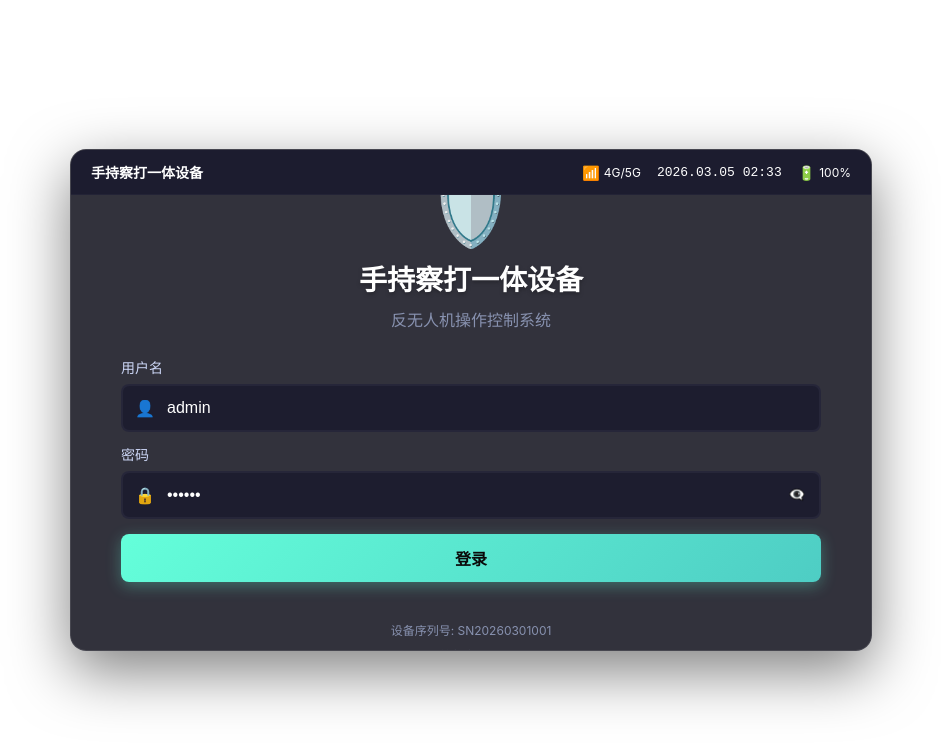
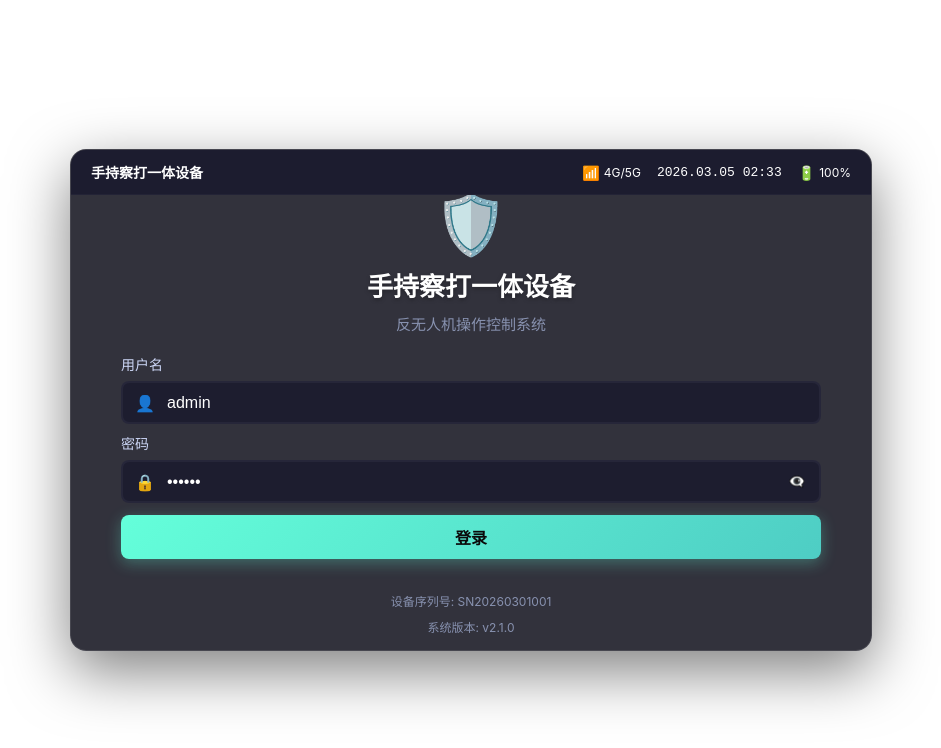
Before and after one commit to yuanfen-ai/KY, a Vue app in the folder frontend/: page /login in a window 1280 px wide. Shown: the top 748 px of the page, without its empty margins (169-1110 px from the left). Built offline with nearby package versions, Linux system fonts and the light colour scheme.

Commit message:
fix: 修复登录页面高度问题，优化布局以确保内容完整显示

```diff
--- a/frontend/src/views/Login.vue
+++ b/frontend/src/views/Login.vue
@@ -189,7 +189,7 @@ onUnmounted(() => {
   aspect-ratio: 16 / 10;
   width: 100%;
   max-width: 800px;
-  max-height: 500px; /* 适配800*480分辨率，留出一些padding */
+  max-height: 550px; /* 增加高度以容纳所有内容 */
   height: auto; /* 改为 auto，让 aspect-ratio 控制高度 */
   /* 半透明背景，带模糊效果 */
   background: rgba(15, 15, 26, 0.85);
@@ -243,7 +243,7 @@ onUnmounted(() => {
 
 .login-content {
   flex: 1;
-  padding: 50px 50px 40px 50px;
+  padding: 30px 50px 30px 50px; /* 减少上下padding */
   display: flex;
   flex-direction: column;
   justify-content: center;
@@ -252,14 +252,14 @@ onUnmounted(() => {
 
 .logo-area {
   text-align: center;
-  margin-top: 10px;
-  margin-bottom: 15px;
+  margin-top: 5px;
+  margin-bottom: 12px;
   line-height: 1.1;
 }
 
 .logo-icon {
-  font-size: 64px;
-  margin-bottom: 8px;
+  font-size: 56px; /* 减小logo图标大小 */
+  margin-bottom: 6px;
   animation: pulse 2s infinite;
   display: block;
 }
@@ -275,30 +275,30 @@ onUnmounted(() => {
 
 .system-title {
   color: #ffffff;
-  font-size: 28px;
+  font-size: 26px; /* 减小标题大小 */
   font-weight: 700;
-  margin-bottom: 4px;
+  margin-bottom: 3px;
   line-height: 1.1;
   text-shadow: 0 2px 4px rgba(0, 0, 0, 0.3);
 }
 
 .system-subtitle {
   color: #8892b0;
-  font-size: 16px;
+  font-size: 15px; /* 减小副标题大小 */
   line-height: 1.1;
-  margin-bottom: 15px;
+  margin-bottom: 12px;
 }
 
 .login-form {
   display: flex;
   flex-direction: column;
-  gap: 15px;
+  gap: 12px; /* 减少表单元素间距 */
 }
 
 .form-group {
   display: flex;
   flex-direction: column;
-  gap: 6px;
+  gap: 5px; /* 减少标签和输入框的间距 */
 }
 
 .form-label {
@@ -324,7 +324,7 @@ onUnmounted(() => {
 
 .form-input {
   width: 100%;
-  padding: 12px 14px 12px 44px;
+  padding: 10px 14px 10px 44px; /* 减少输入框的padding */
   background: rgba(26, 26, 46, 0.8);
   border: 2px solid rgba(42, 42, 62, 0.8);
   border-radius: 8px;
@@ -364,7 +364,7 @@ onUnmounted(() => {
 
 .login-button {
   width: 100%;
-  padding: 12px;
+  padding: 10px; /* 减少登录按钮的padding */
   background: linear-gradient(135deg, #64ffda 0%, #4ecdc4 100%);
   border: none;
   border-radius: 8px;
@@ -391,8 +391,8 @@ onUnmounted(() => {
 }
 
 .login-footer {
-  margin-top: 15px;
-  margin-bottom: 15px;
+  margin-top: 12px;
+  margin-bottom: 10px;
   text-align: center;
 }
 
```
